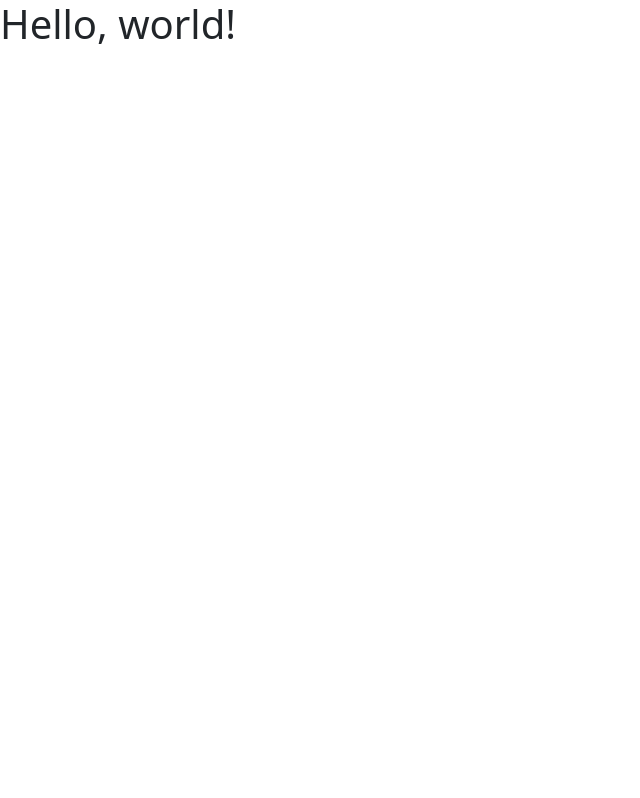
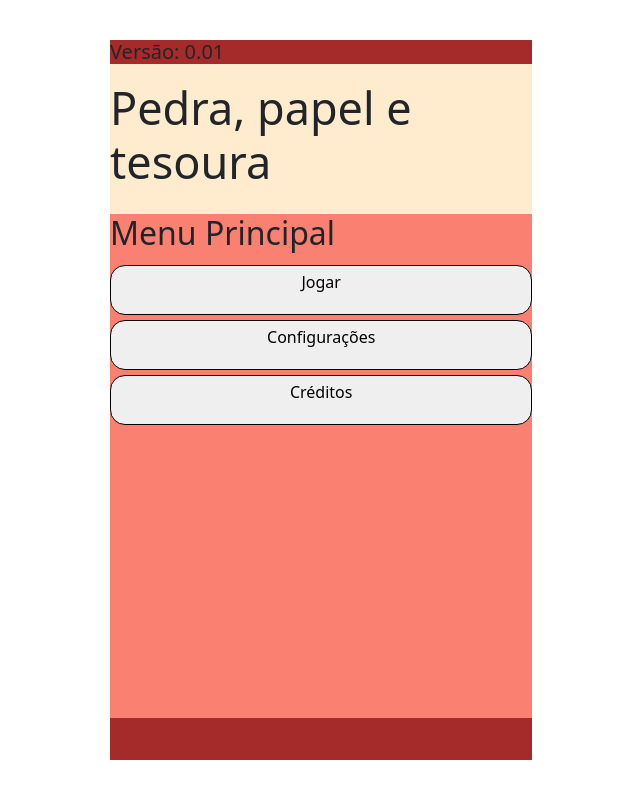
Before and after one commit to gabriellourencetti/pedra-papel-tesoura, a plain HTML site: page Frontend/index.html in a window 1280 px wide. Shown: the whole page, without its empty margins (0-640 px from the left). Drawn offline with nearby package versions, Linux system fonts and the light colour scheme.

Commit message:
Primeira interface não funcional do jogo

```diff
--- a/Frontend/index.html
+++ b/Frontend/index.html
@@ -1,14 +1,76 @@
 <!doctype html>
 <html lang="pt-br">
-  <head>
+
+<head>
     <meta charset="utf-8">
     <meta name="viewport" content="width=device-width, initial-scale=1">
     <title>PPT</title>
-    <link href="https://cdn.jsdelivr.net/npm/bootstrap@5.3.8/dist/css/bootstrap.min.css" rel="stylesheet" integrity="sha384-sRIl4kxILFvY47J16cr9ZwB07vP4J8+LH7qKQnuqkuIAvNWLzeN8tE5YBujZqJLB" crossorigin="anonymous">
-  </head>
-  <body>
-    <h1>Hello, world!</h1>
+    <link rel="stylesheet" href="./style.css">
+    <link href="https://cdn.jsdelivr.net/npm/bootstrap@5.3.8/dist/css/bootstrap.min.css" rel="stylesheet"
+        integrity="sha384-sRIl4kxILFvY47J16cr9ZwB07vP4J8+LH7qKQnuqkuIAvNWLzeN8tE5YBujZqJLB" crossorigin="anonymous">
+</head>
+
+<body>
+    <!-- <header>
+        <div class="container w-100">
+            <header class="d-flex flex-wrap justify-content-center py-3 mb-4 border-bottom"> <a href="/"
+                    class="d-flex align-items-center mb-3 mb-md-0 me-md-auto link-body-emphasis text-decoration-none">
+                    <svg class="bi me-2" width="10" height="32" aria-hidden="true">
+                        <use xlink:href="#bootstrap"></use>
+                    </svg> <span class="fs-4">
+                        <font dir="auto" style="vertical-align: inherit;">
+                            <font dir="auto" style="vertical-align: inherit;">Cabeçalho simples</font>
+                        </font>
+                    </span> </a>
+                <ul class="nav nav-pills">
+                    <li class="nav-item"><a href="#" class="nav-link active" aria-current="page">
+                            <font dir="auto" style="vertical-align: inherit;">
+                                <font dir="auto" style="vertical-align: inherit;">Lar</font>
+                            </font>
+                        </a></li>
+                    <li class="nav-item"><a href="#" class="nav-link">
+                            <font dir="auto" style="vertical-align: inherit;">
+                                <font dir="auto" style="vertical-align: inherit;">Características</font>
+                            </font>
+                        </a></li>
+                </ul>
+            </header> -->
+    </div>
+    </header>
+    <main>
+
+        <section>
+            <div class="painel">
+                <div class="d-flex" style="margin-bottom: 0;">
+                    <h6 style="font-size: 20px; margin-bottom: 0;">Versão: 0.01</h6>
+                </div>
+                <header class="titulo" style="margin-top: 0;">
+                    <h1 style="margin-top: 0; font-size: 45px;">Pedra, papel e tesoura</h1>
+                </header>
+                <div class="opcoes">
+                    <h2>Menu Principal</h2>
+                    <button>
+                        <p class="textinho"> Jogar </p>
+                    </button>
+
+                    <button>
+                        <p class="textinho"> Configurações </p>
+                    </button>
+
+                    <button>
+                        <p class="textinho"> Créditos </p>
+                    </button>
+
+                </div>
+            </div>
+        </section>
+
+
+    </main>
     <script src="../Backend/index.js"></script>
-    <script src="https://cdn.jsdelivr.net/npm/bootstrap@5.3.8/dist/js/bootstrap.bundle.min.js" integrity="sha384-FKyoEForCGlyvwx9Hj09JcYn3nv7wiPVlz7YYwJrWVcXK/BmnVDxM+D2scQbITxI" crossorigin="anonymous"></script>
-  </body>
+    <script src="https://cdn.jsdelivr.net/npm/bootstrap@5.3.8/dist/js/bootstrap.bundle.min.js"
+        integrity="sha384-FKyoEForCGlyvwx9Hj09JcYn3nv7wiPVlz7YYwJrWVcXK/BmnVDxM+D2scQbITxI"
+        crossorigin="anonymous"></script>
+</body>
+
 </html>
--- /dev/null
+++ b/Frontend/style.css
@@ -0,0 +1,36 @@
+main{
+
+}
+
+section{
+    display: flex;
+    height: 100vh;
+    align-items: center;
+}
+.painel{
+    background-color: brown;
+    margin-left: 110px;
+    width: 33%;
+    height: 90%;
+}
+
+.titulo{
+    display: flex;
+    align-items: center;
+    justify-content: center;
+    background-color: blanchedalmond;
+    height: 150px;
+}
+
+.opcoes{
+    gap: 5px;
+    background-color: salmon;
+    height: 70%;
+    display: flex;
+    flex-direction: column;
+}
+button{
+    height: 50px;
+    border: 1px solid black;
+    border-radius: 15px !important;
+}
```
